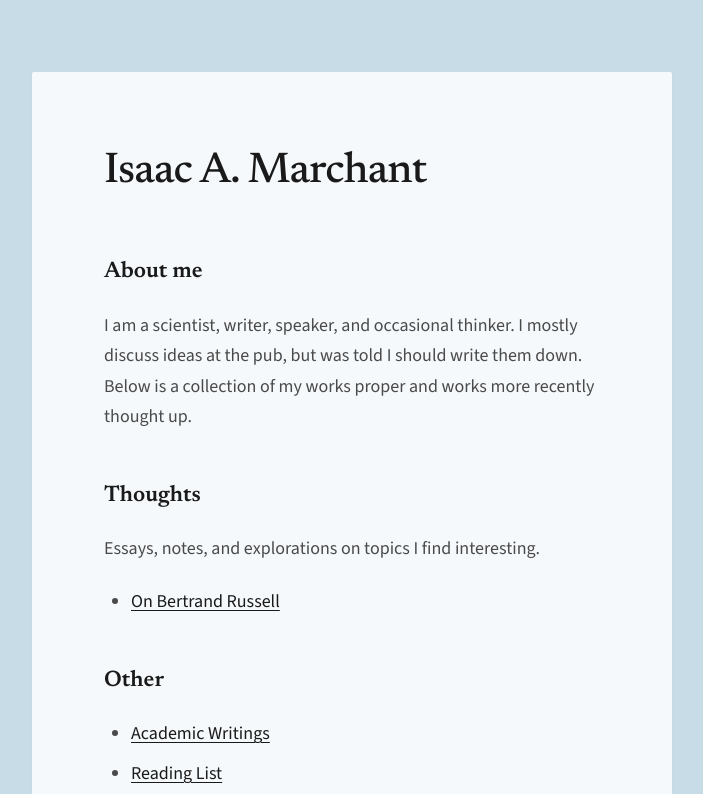
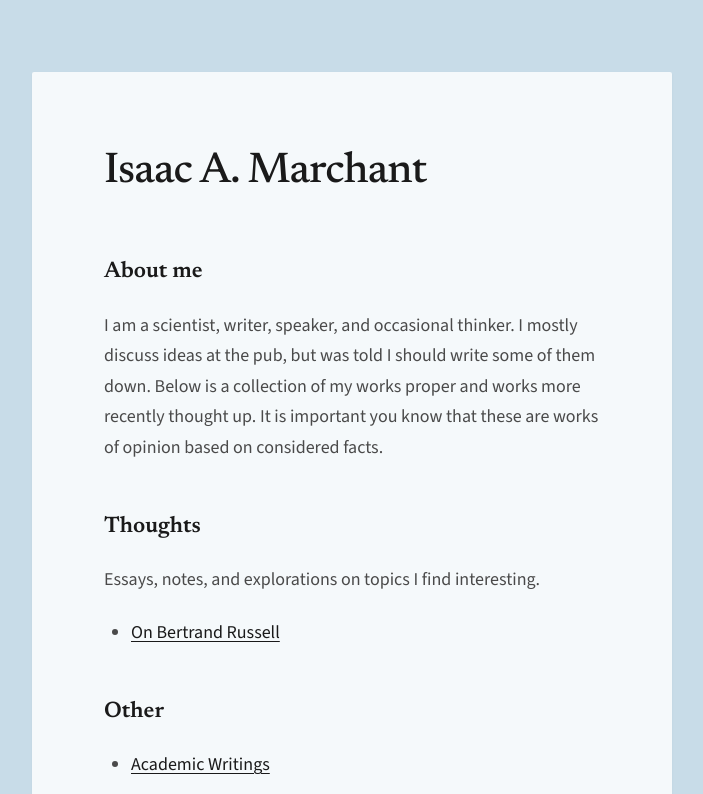
Before and after one commit to imarchant/website, a React (Vite) app: page / in a window 1280 px wide. Shown: the top 794 px of the page, without its empty margins (288-991 px from the left). Built offline with nearby package versions, Linux system fonts and the light colour scheme.

Commit message:
minor edits

```diff
--- a/src/pages/Home.jsx
+++ b/src/pages/Home.jsx
@@ -17,8 +17,9 @@ function Home() {
           <h2>About me</h2>
           <p>
             I am a scientist, writer, speaker, and occasional thinker. I mostly
-            discuss ideas at the pub, but was told I should write them down.
+            discuss ideas at the pub, but was told I should write some of them down.
             Below is a collection of my works proper and works more recently thought up.
+            It is important you know that these are works of opinion based on considered facts.
           </p>
         </section>
 
```
